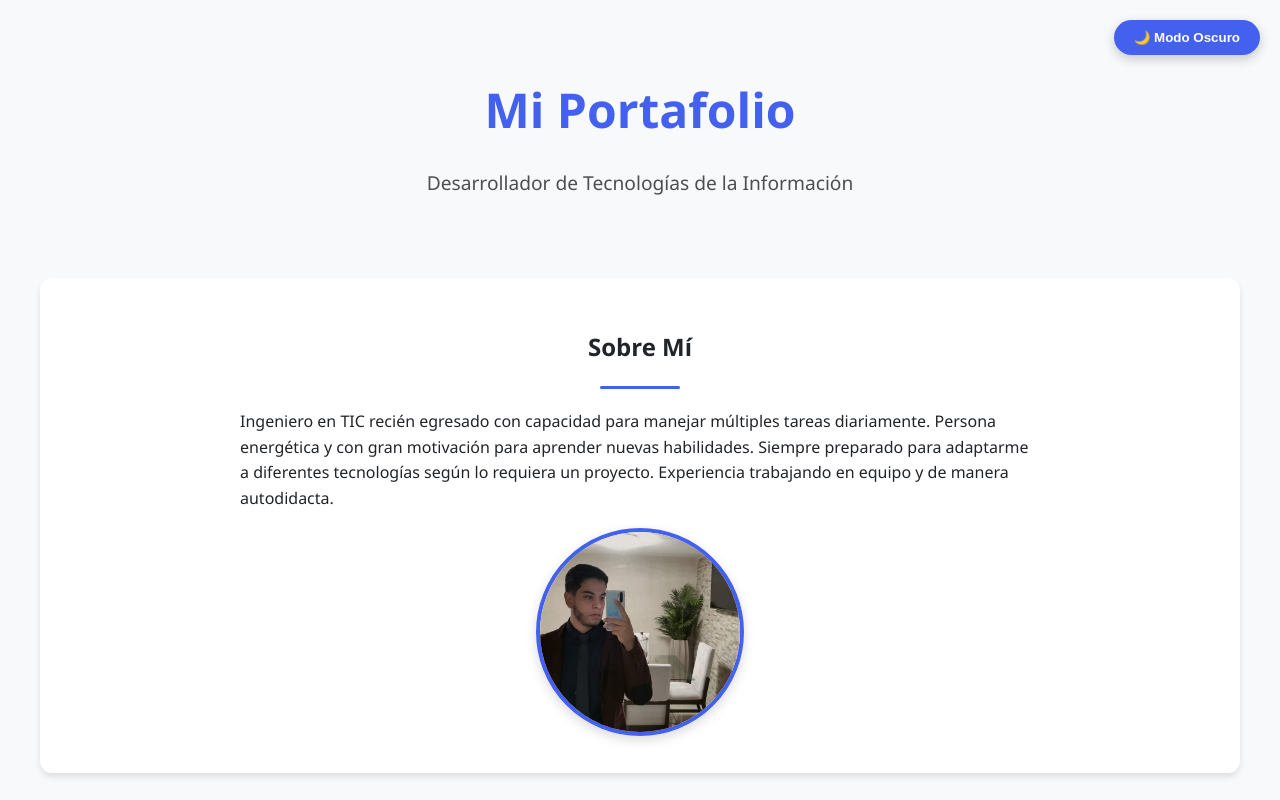
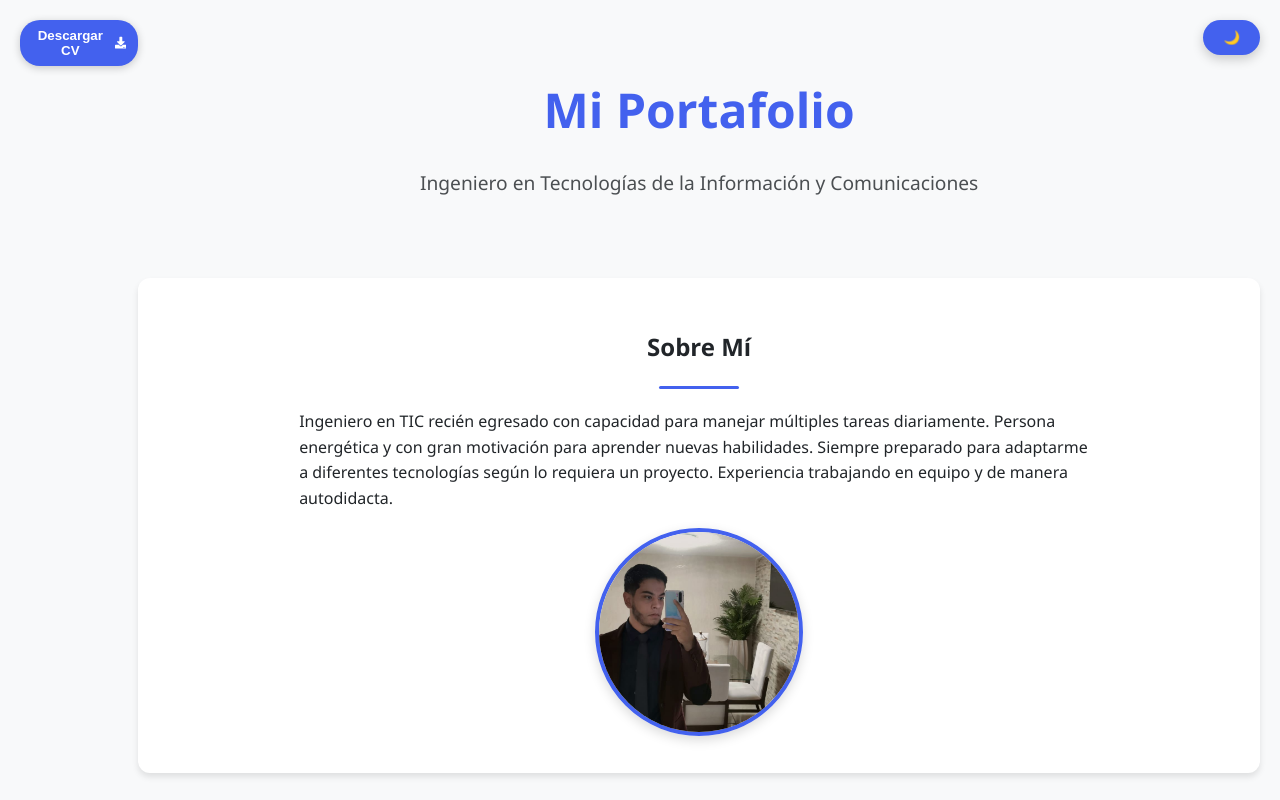
Before and after one commit to RicardoMR34/PortafolioRM, a React (Vite) app: page / in a window 1280 px wide. Shown: the top 800 px of the page. Built offline with nearby package versions, Linux system fonts and the light colour scheme.

Commit message:
Agregué botones compactos de tema y descarga CV

```diff
--- a/src/App.css
+++ b/src/App.css
@@ -502,3 +502,49 @@ body {
     gap: 3px;
   }
 }
+.header-buttons {
+  position: fixed;
+  top: 20px;
+  right: 20px;
+  display: flex;
+  gap: 10px;
+  z-index: 100;
+}
+
+.download-cv-btn {
+  display: flex;
+  align-items: center;
+  justify-content: center;
+  gap: 6px;
+  background-color: var(--primary-color);
+  color: white;
+  border: none;
+  padding: 8px 12px;
+  border-radius: 20px;
+  font-weight: bold;
+  cursor: pointer;
+  box-shadow: 0 2px 8px rgba(0, 0, 0, 0.2);
+  transition: all 0.3s;
+  width: auto;
+  min-width: 40px;
+}
+
+@media (max-width: 480px) {
+  .header-buttons {
+    top: 10px;
+    right: 10px;
+  }
+
+  .download-cv-btn {
+    padding: 6px 8px;
+    border-radius: 50%;
+  }
+
+  .download-text {
+    display: none;
+  }
+
+  .download-icon {
+    font-size: 12px;
+  }
+}
--- a/src/App.jsx
+++ b/src/App.jsx
@@ -4,12 +4,22 @@ import fotoPerfil from './foto.jpeg';
 import { FaBriefcase, FaCode, FaChartLine } from 'react-icons/fa';
 import { FaPhone, FaEnvelope, FaMapMarkerAlt } from 'react-icons/fa';
 import { FaCertificate, FaExternalLinkAlt } from 'react-icons/fa';
+import { FaDownload } from 'react-icons/fa';
+import cv from './CV_RicardoMayorga.pdf';
 
 
 const App = () => {
   const [darkMode, setDarkMode] = useState(false);
 
   const toggleMode = () => setDarkMode(!darkMode);
+  const downloadCV = () => {
+    const link = document.createElement('a');
+    link.href = cv;
+    link.download = 'CV_RicardoMayorga.pdf';
+    document.body.appendChild(link);
+    link.click();
+    document.body.removeChild(link);
+  };
   const certificates = [
     {
       id: 1,
@@ -44,14 +54,19 @@ const App = () => {
 
   return (
     <div className={`app ${darkMode ? 'dark-mode' : 'light-mode'}`}>
-      <button className="theme-toggle-btn" onClick={toggleMode}>
-        {darkMode ? '☀️ Modo Claro' : '🌙 Modo Oscuro'}
+    <div className="floating-buttons">
+      <button className="theme-toggle-btn" onClick={toggleMode} title={darkMode ? 'Modo Claro' : 'Modo Oscuro'}>
+        {darkMode ? '☀️' : '🌙'}
       </button>
-
+      <button className="download-cv-btn" onClick={downloadCV} title="Descargar CV">
+        {'Descargar CV'}
+        <FaDownload />
+      </button>
+    </div>
       <div className="container">
         <header className="header">
           <h1 className="title">Mi Portafolio</h1>
-          <p className="subtitle">Desarrollador de Tecnologías de la Información</p>
+          <p className="subtitle">Ingeniero en Tecnologías de la Información y Comunicaciones</p>
         </header>
 
         <section className="section">
@@ -140,7 +155,7 @@ const App = () => {
               <a  href="https://mail.google.com/mail/?view=cm&fs=1&to=ricardomayorgaroman@gmail.com&su=Contacto desde Portafolio"  target="_blank" className="contact-link">
               ✉️ Email</a>
               <a href="https://www.linkedin.com/in/ricardo-mayorga-román-391947222" target="_blank" rel="noopener noreferrer" className="contact-link">🔗 LinkedIn</a>
-              <a href="https://github.com" target="_blank" rel="noopener noreferrer" className="contact-link">💻 GitHub</a>
+              <a href="https://github.com/RicardoMR34" target="_blank" rel="noopener noreferrer" className="contact-link">💻 GitHub</a>
             </div>
           </div>
         </section>
```
Also changed, not shown: 1 other file (tests, documents, lock files or other folders).
